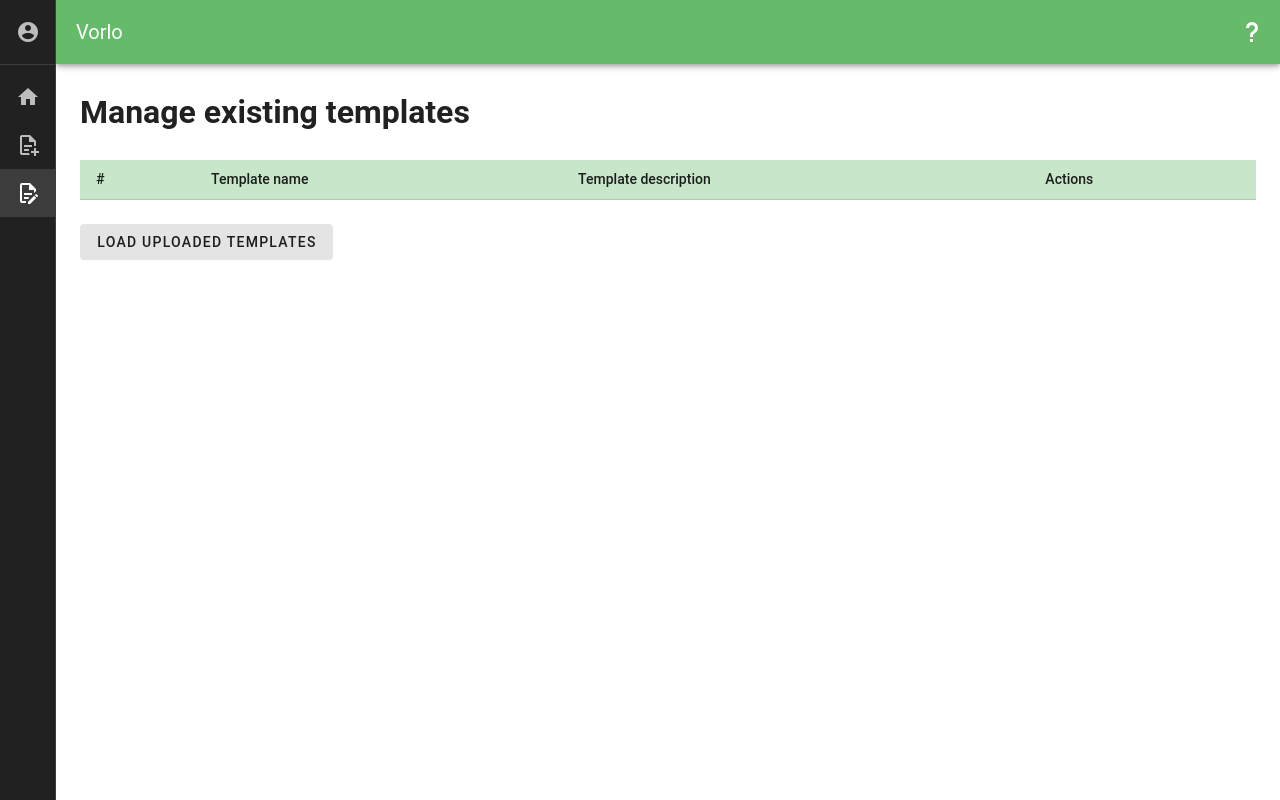
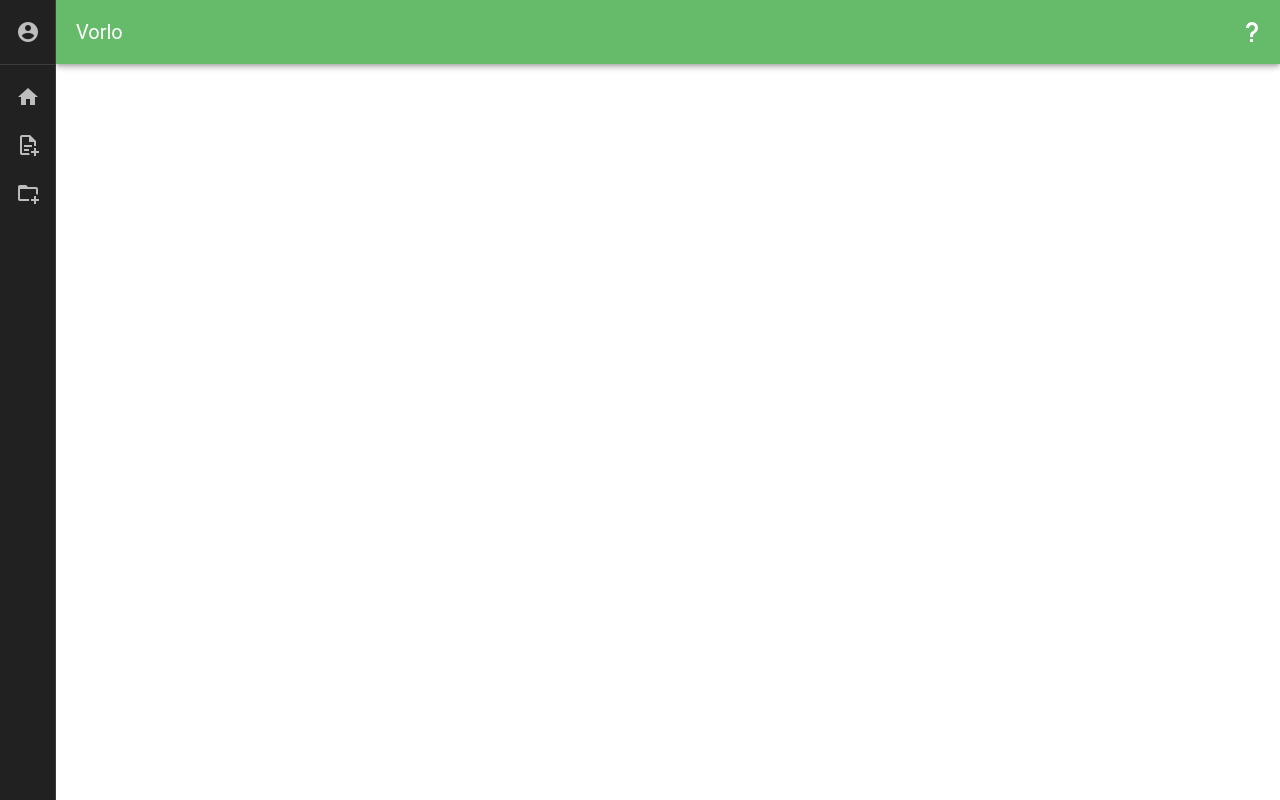
Before and after one commit to Zuhlek/vorlo-web-app, a Vue app: page /template-management in a window 1280 px wide. Built offline with nearby package versions, Linux system fonts and the light colour scheme; the HTML template or start-up script is replaced by a standard one.

Commit message:
added projects, merged template creation and management

```diff
--- a/src/components/Navbar.vue
+++ b/src/components/Navbar.vue
@@ -44,12 +44,12 @@ export default {
                 {
                     title: 'New Template',
                     icon: 'mdi-file-document-plus-outline',
-                    to:'/template-creation'
+                    to:'/templates'
                 },
                 {
-                    title: 'Manage Templates',
-                    icon: 'mdi-file-document-edit-outline',
-                    to:'/template-management'
+                    title: 'New Project',
+                    icon: 'mdi-folder-plus-outline',
+                    to:'/projects'
                 },
             ],
         };
--- a/src/router.js
+++ b/src/router.js
@@ -1,7 +1,7 @@
 import { createRouter, createWebHistory } from 'vue-router';
 import Home from './views/Home.vue';
-import TemplateCreation from './views/TemplateCreation.vue'
-import TemplateManagement from './views/TemplateManagement.vue'
+import Templates from './views/Templates.vue'
+import Projects from './views/Projects.vue'
 
 const routes = [
   {
@@ -10,14 +10,14 @@ const routes = [
     component: Home,
   },
   {
-    path: '/template-creation',
-    name: 'TemplateCreation',
-    component: TemplateCreation,
+    path: '/templates',
+    name: 'Templates',
+    component: Templates,
   },
   {
-    path: '/template-management',
-    name: 'TemplateManagement',
-    component: TemplateManagement,
+    path: '/projects',
+    name: 'Projects',
+    component: Projects,
   },
 ];
 
--- /dev/null
+++ b/src/views/Projects.vue
@@ -0,0 +1,29 @@
+<template>
+    <div class="pa-6">
+      <v-card>Create new project
+        <template v-slot:append>
+            <v-btn icon>
+                <v-icon>mdi-help</v-icon>
+            </v-btn>
+        </template>
+      </v-card>
+      <br>
+
+    </div>
+  </template>
+
+  <script>
+
+
+  export default {
+    name: "project-view",
+    components: {
+
+    },
+    data(){
+      return{
+        updateTemplateDialog: false,
+      }
+    }
+  };
+  </script>
--- a/src/views/TemplateCreation.vue
+++ /dev/null
@@ -1,18 +0,0 @@
-<template>
-  <div class="pa-6">
-    <h1>Create a new template</h1>
-    <br>
-    <TemplateCreationForm />
-  </div>
-</template>
-
-<script>
-import TemplateCreationForm from '@/components/TemplateCreationForm.vue';
-
-export default {
-  name: "templates-creation-view",
-  components: {
-    TemplateCreationForm
-  }
-};
-</script>
--- a/src/views/TemplateManagement.vue
+++ /dev/null
@@ -1,18 +0,0 @@
-<template>
-    <div class="pa-6">
-      <h1>Manage existing templates</h1>
-      <br>
-      <TemplateList />
-    </div>
-  </template>
-
-  <script>
-  import TemplateList from '@/components/TemplateList.vue';
-
-  export default {
-    name: "templates-management-view",
-    components: {
-      TemplateList
-    }
-  };
-  </script>
--- /dev/null
+++ b/src/views/Templates.vue
@@ -0,0 +1,38 @@
+<template>
+  <div class="pa-6">
+    <div class="d-flex align-center">
+        <h2 >Templates</h2>
+        <v-spacer></v-spacer>
+        <v-btn icon="mdi-plus" @click="createNewTemplate">  </v-btn>
+        <v-dialog v-model="createTemplateDialog" width="500" @click:outside="closeDialog" @keydown.esc="closeDialog">
+          <TemplateCreationForm  />
+        </v-dialog>
+    </div>
+    <br>
+    <TemplateList />
+  </div>
+</template>
+
+<script>
+import TemplateCreationForm from '@/components/TemplateCreationForm.vue';
+import TemplateList from '@/components/TemplateList.vue';
+
+export default {
+  name: "templates-view",
+  components: {
+    TemplateCreationForm,
+    TemplateList
+  },
+    data(){
+      return{
+        createTemplateDialog: false,
+      }
+    },
+    methods: {
+      createNewTemplate(){
+        console.log("hello")
+        this.createTemplateDialog = true;
+      }
+    }
+};
+</script>
```
